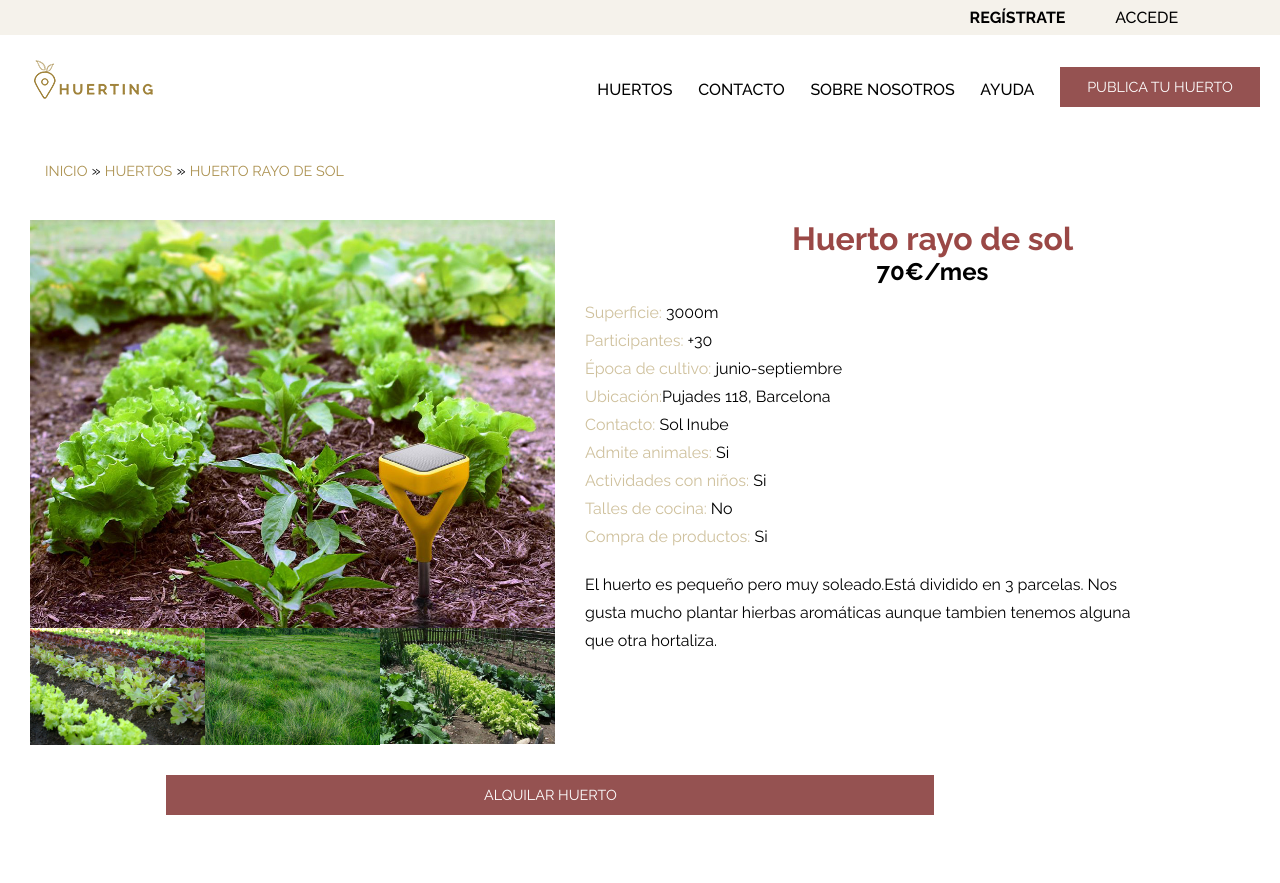
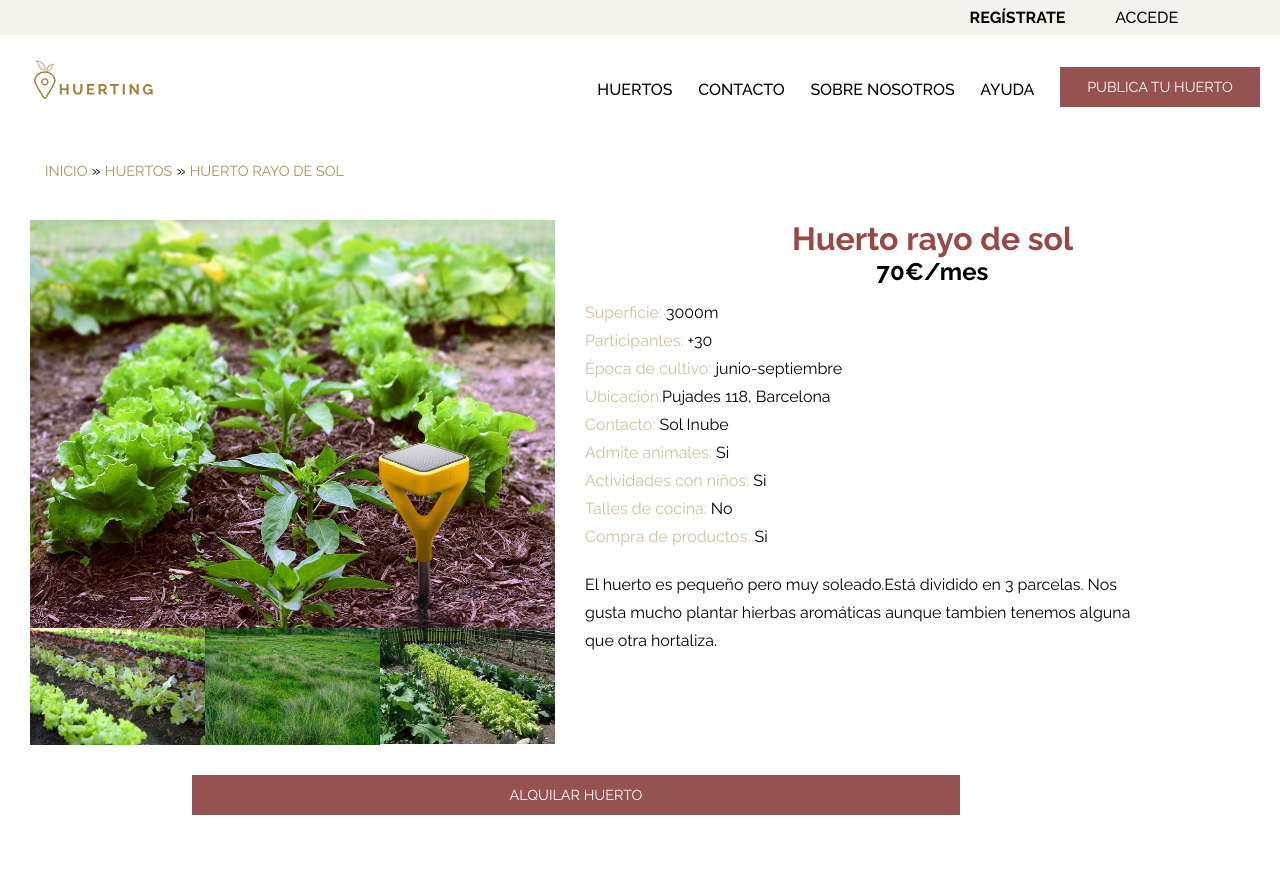
Before and after one commit to Huerting/Huerting, a plain HTML site: page ficha.html in a window 1280 px wide. Shown: the top 883 px of the page. Drawn offline with nearby package versions, Linux system fonts and the light colour scheme; files that its build step writes are made by us from their sources.

Commit message:
Update style-ficha.css

```diff
--- a/css/style-ficha.css
+++ b/css/style-ficha.css
@@ -715,7 +715,7 @@ height: 40px;
 width: 60%;
 margin-top: 120px;
 margin-bottom: 40px;
-margin-left: 13%;
+margin-left: 15%;
 }
 
 .btn-alquilar{
```
